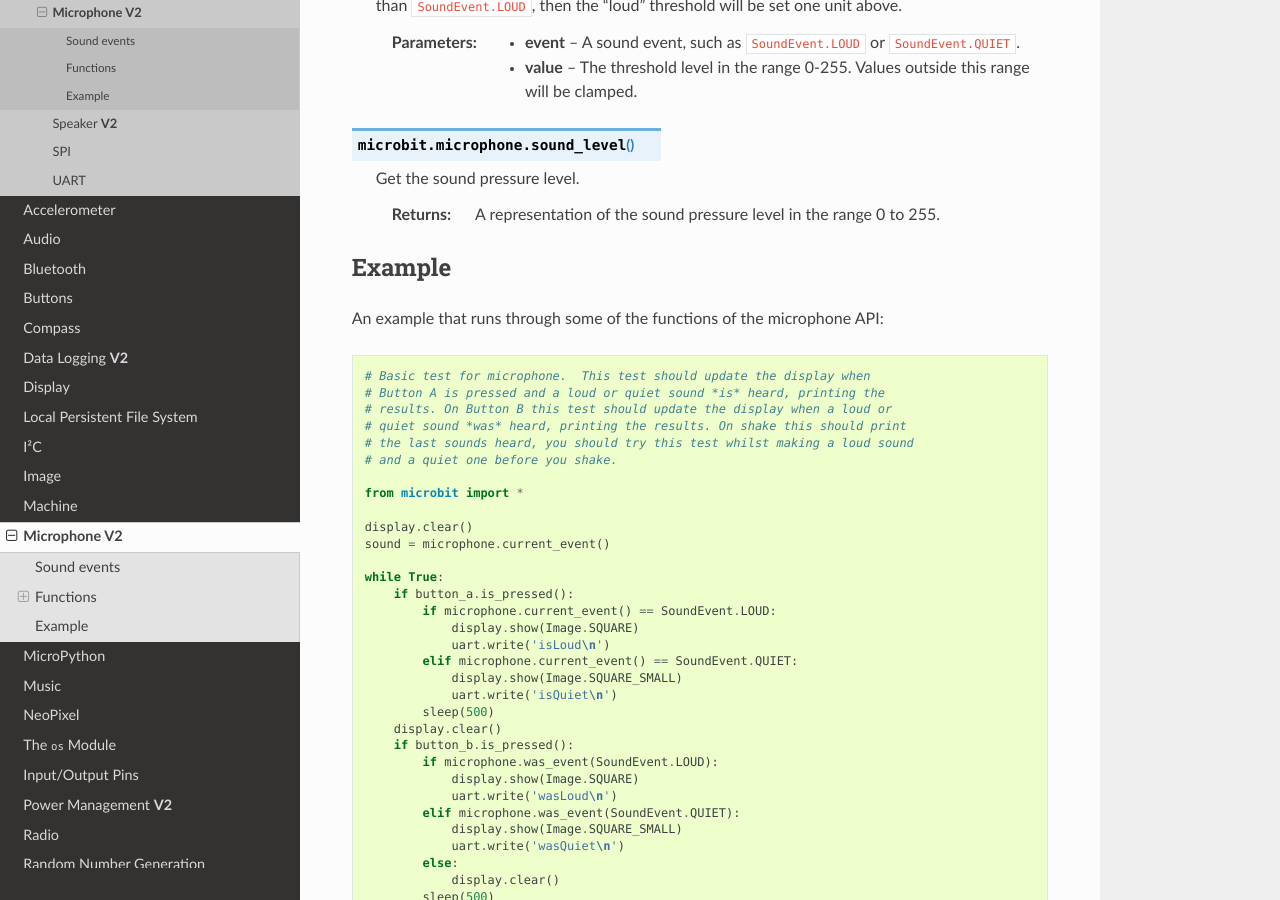
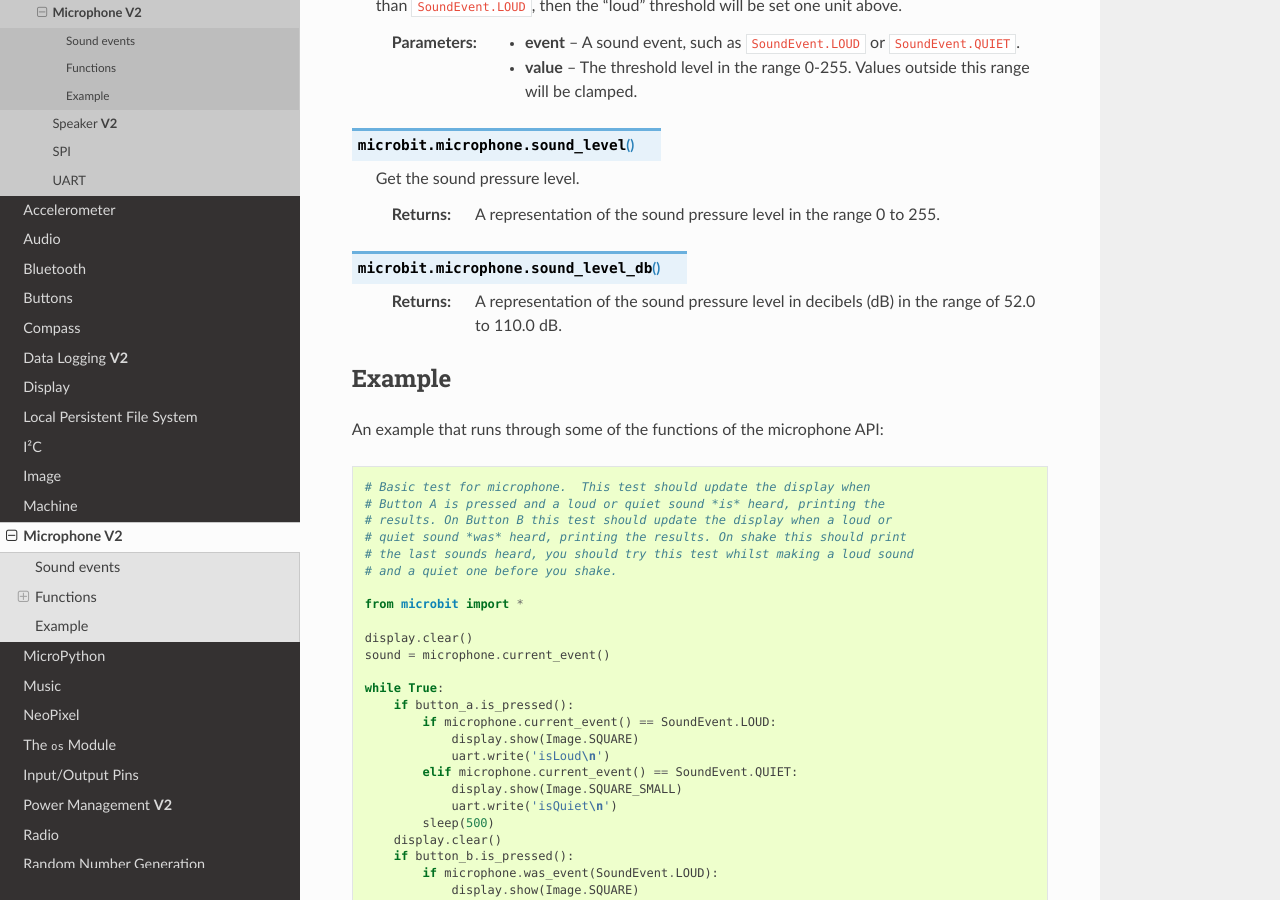
Before and after one commit to bbcmicrobit/micropython, a Sphinx documentation site: the page built from docs/microphone.rst, in a window 1280 px wide and 900 px high, scrolled down 1796 px. Built offline with Sphinx 7.4.7 and the Read the Docs theme 2.0.0, drawn with Linux system fonts in a browser that asks for light colours.

Commit message:
docs: Add microphone.sound_level_db() function.

```diff
--- a/docs/microbit_micropython_api.rst
+++ b/docs/microbit_micropython_api.rst
@@ -108,6 +108,8 @@ The Microphone is accessed via the `microphone` object::
     set_threshold(128)
     # Returns a representation of the sound pressure level in the range 0 to 255.
     sound_level()
+    # Returns a representation of the sound pressure level in decibels (dB).
+    sound_level_db()
 
 Pins
 ----
--- a/docs/microphone.rst
+++ b/docs/microphone.rst
@@ -91,6 +91,10 @@ Functions
 
     :return: A representation of the sound pressure level in the range 0 to 255.
 
+.. py:function:: sound_level_db()
+
+    :return: A representation of the sound pressure level in decibels (dB)
+        in the range of 52.0 to 110.0 dB.
 
 Example
 =======
```
